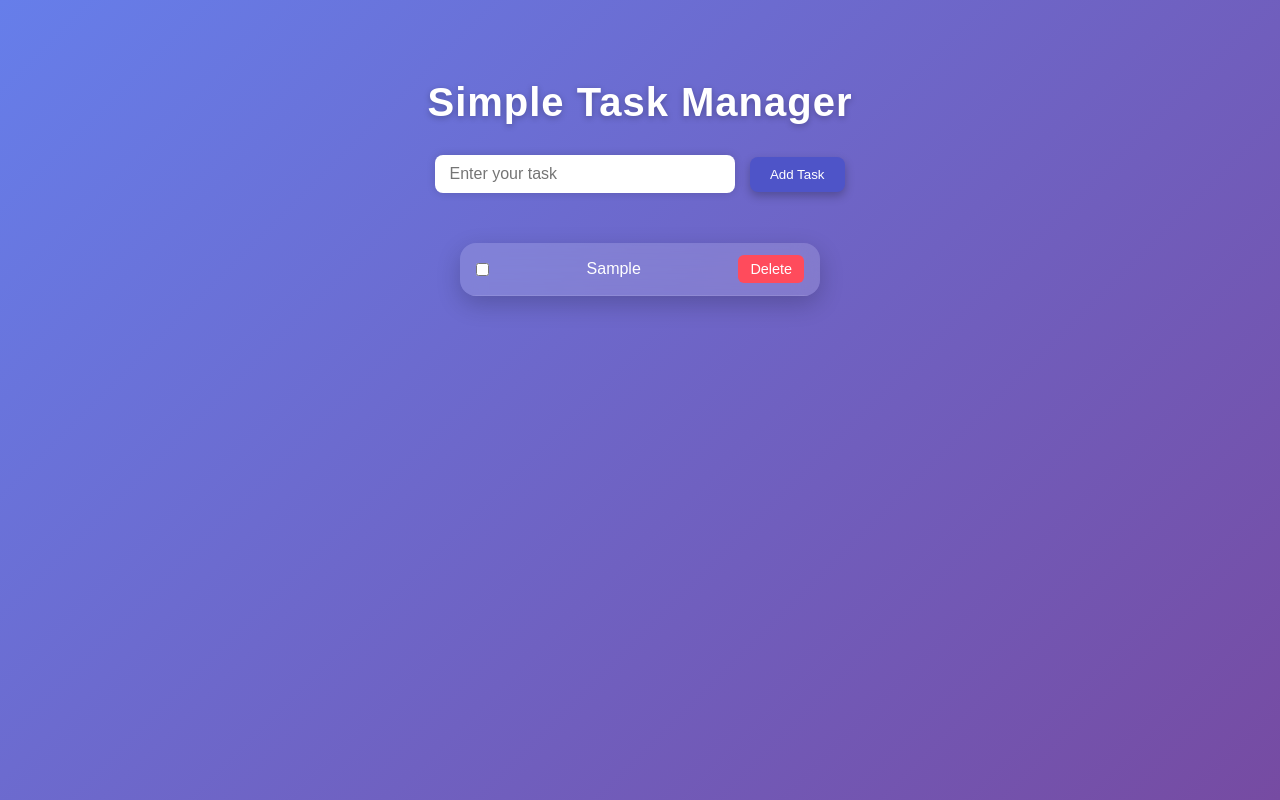
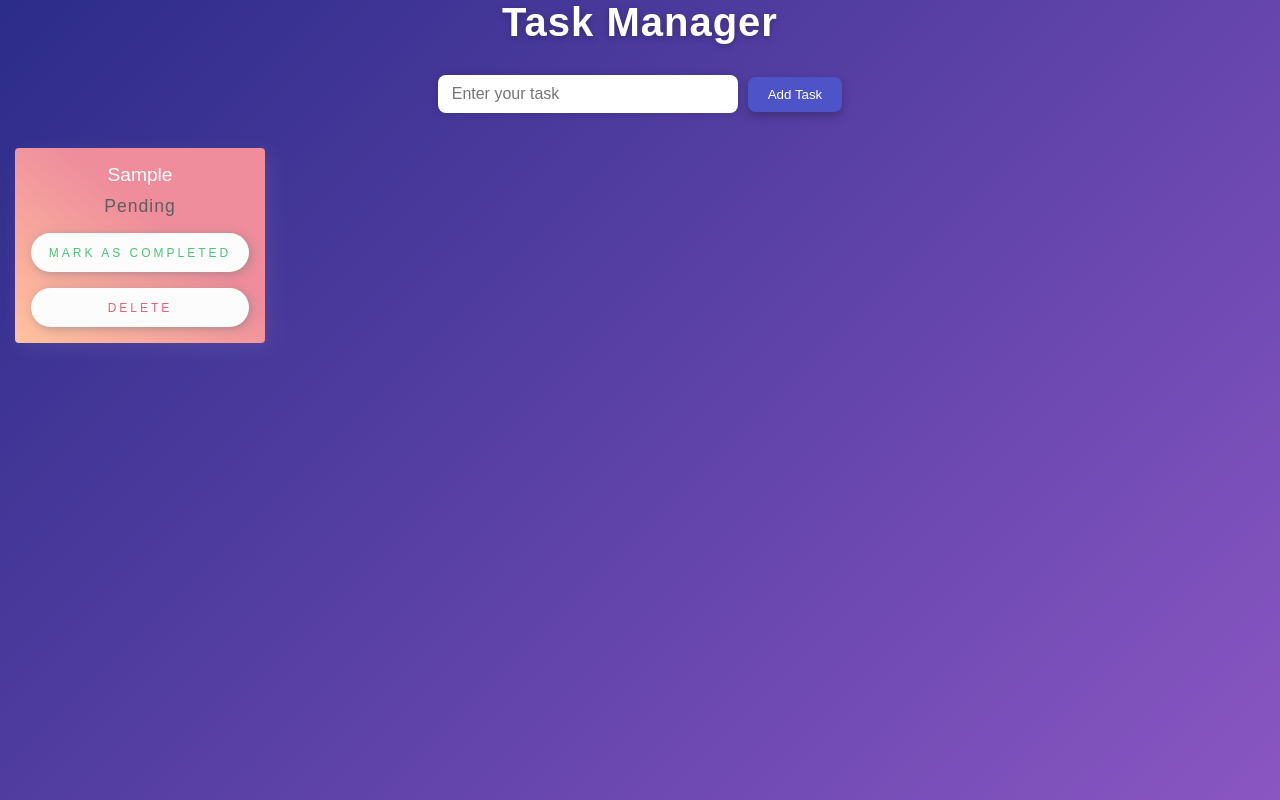
Before and after one commit to minakshiMandoli/task-manager, a plain HTML site: page index.html in a window 1280 px wide. Both pictures are taken after typing "Sample" into the empty fields and a click on the button "Add Task". Drawn offline with Linux system fonts and the light colour scheme.

Commit message:
removed task list, added task cards

```diff
--- a/index.html
+++ b/index.html
@@ -11,15 +11,28 @@
 <body>
 
 
-    <h1>Simple Task Manager</h1>
-    <section class="task-manger">
+    <h1>Task Manager</h1>
+    <section class="task-manager">
         <form id="task-form">
             <input type="text" placeholder="Enter your task" id="task-input" required>
-            <button type="button" id="add-task">Add Task</button>
+            <button type="button" id="add-task-btn">Add Task</button>
         </form>
     </section>
-    <ul id="task-list">
-    </ul>
+
+
+
+       <section id="task-container">
+
+       </section>
+
+           <div class="confirm">
+        <h1>Confirm your action</h1>
+        <p>Are you <strong>really</strong> sure that you want to delete this task?</p>
+        <div class="confirm-actions">
+            <button class="cancel">Cancel</button>
+            <button autofocus class="confirmed">Confirm</button>
+        </div>
+    </div>
     <script src="script.js"></script>
 </body>
 
--- a/script.js
+++ b/script.js
@@ -1,8 +1,14 @@
 
 //selecting elements
 const input = document.getElementById("task-input");
-const addTaskBtn = document.getElementById("add-task");
-const taskList = document.getElementById("task-list");
+const addTaskBtn = document.getElementById("add-task-btn");
+const taskManagerContainer = document.querySelector(".task-manager");
+const confirmEl = document.querySelector(".confirm");
+const confirmedBtn = confirmEl.querySelector(".confirmed");
+const cancelledBtn = confirmEl.querySelector(".cancel");
+
+let indexToBeDeleted = null
+      const taskContainer = document.getElementById('task-container');
 
 // load tasks from local storage when the page loads
 
@@ -14,58 +20,63 @@ function addTask(){
     localStorage.setItem("tasks",JSON.stringify(savedTasks));
 }
 
-//create a new task and add it to the list
-function createTaskNode(task, index){
-    const li=document.createElement("li");
 
-         const checkbox = document.createElement('input');
-    checkbox.type = 'checkbox';
-    checkbox.checked = !!task.completed;
-    checkbox.addEventListener("change", () => {
-        task.completed = checkbox.checked;
-        addTask();
-    })
 
-    // Text of the todo
-    const textSpan = document.createElement("span");
-    textSpan.textContent = task.text;
-    textSpan.style.margin = '0 8px';
+function createTaskNode(task, index) {
+    const taskCard = document.createElement('div');
+    taskCard.classList.add('taskCard');
+    let classVal = "pending";
+    let textVal = "Pending"
     if (task.completed) {
-        textSpan.style.textDecoration = 'line-through';
+      classVal = "completed";
+      textVal = "Completed";
     }
-    // Add double-click event listener to edit todo
-    textSpan.addEventListener("dblclick", () => {
-        const newText = prompt("Edit todo", task.text);
-        if (newText !== null) {
-            task.text = newText.trim()
-            textSpan.textContent = task.text;
-            addTask();
-        }
-    })
+    taskCard.classList.add(classVal);
 
-    // Delete Todo Button
-    const delBtn = document.createElement('button');
-    delBtn.textContent = "Delete";
-    delBtn.addEventListener('click', () => {
-        savedTasks.splice(index, 1);
-        renderTasks();
-        addTask();
-    })
+    const taskText = document.createElement('p');
+    taskText.innerText = task.text;
 
-    li.append(checkbox, textSpan, delBtn);
-    return li
+    const taskStatus = document.createElement('p');
+    taskStatus.classList.add('status');
+    taskStatus.innerText = textVal;
 
+    const toggleButton = document.createElement('button');
+    toggleButton.classList.add("button-box");
+    const btnContentEl = document.createElement("span");
+    btnContentEl.classList.add("green");
+    btnContentEl.innerText = task.completed ? 'Mark as Pending' : 'Mark as Completed';
+    toggleButton.appendChild(btnContentEl);
+    toggleButton.addEventListener('click', () => {
+      savedTasks[index].completed = !savedTasks[index].completed;
+      addTask();
+      renderTasks();
+    });
+
+    const deleteButton = document.createElement('button');
+    deleteButton.classList.add("button-box");
+    const delBtnContentEl = document.createElement("span");
+    delBtnContentEl.classList.add("red");
+    delBtnContentEl.innerText = 'Delete';
+    deleteButton.appendChild(delBtnContentEl);
+    deleteButton.addEventListener('click', () => {
+      indexToBeDeleted = index;
+      confirmEl.style.display = "block";
+      taskManagerContainer?.classList.add("overlay");
+    });
+
+    taskCard.append(taskText, taskStatus, toggleButton, deleteButton);
+  taskContainer.appendChild(taskCard);
 }
-
 // render tasks to the DOM
 function renderTasks(){
-    taskList.innerHTML="";
 
-    console.log("savedTasks.. inside render", savedTasks);
-    savedTasks.forEach((task,index)=>{
-        const node= createTaskNode(task,index);
-        taskList.appendChild(node);
+  taskContainer.innerHTML = '';
+
+  savedTasks.forEach((task,index)=>{
+        createTaskNode(task,index);
+
     });
+
 }
 
 function addTodo() {
@@ -84,4 +95,24 @@ function addTodo() {
 
 // add task event listener
 addTaskBtn.addEventListener("click", addTodo);
+function deleteTask(index) {
+  savedTasks.splice(index, 1);
+  addTask();
+  renderTasks();
+}
+
+confirmedBtn.addEventListener("click", () => {
+  confirmEl.style.display = "none";
+  taskManagerContainer?.classList.remove("overlay");
+  if (indexToBeDeleted !== null) {
+    deleteTask(indexToBeDeleted);
+  }
+  indexToBeDeleted = null;
+});
+
+cancelledBtn.addEventListener("click", () => {
+  confirmEl.style.display = "none";
+  taskManagerContainer?.classList.remove("overlay");
+  indexToBeDeleted = null;
+});
 renderTasks()
--- a/style.css
+++ b/style.css
@@ -6,14 +6,12 @@
 }
 
 body {
-  background: linear-gradient(135deg, #667eea, #764ba2);
-  min-height: 100vh;
-  display: flex;
-  flex-direction: column;
-  align-items: center;
-  justify-content: start;
-  padding-top: 80px;
-  color: #333;
+font-family: Arial, sans-serif;
+    background: linear-gradient(135deg, #2c2c8a, #8a56c2);
+    margin: 0;
+    padding: 0;
+    text-align: center;
+    height: 100vh;
 }
 
 h1 {
@@ -24,73 +22,13 @@ h1 {
   text-shadow: 0 2px 6px rgba(0, 0, 0, 0.25);
 }
 
-/* .task-manager {
-  background: rgba(255, 255, 255, 0.15);
-  border-radius: 16px;
-  backdrop-filter: blur(12px);
-  box-shadow: 0 8px 25px rgba(0, 0, 0, 0.2);
-  padding: 30px;
-  width: 400px;
-} */
-
-#add-task {
-  margin-left: 10px;
-  padding: 10px 20px;
-  background: #4e54c8;
-  color: #fff;
-  border: none;
-  border-radius: 8px;
-  cursor: pointer;
-  font-weight: 500;
-  transition: all 0.3s ease;
-  box-shadow: 0 4px 10px rgba(0, 0, 0, 0.25);
-}
-
-#add-task:hover {
-  background: #8f94fb;
-  transform: translateY(-2px);
-  box-shadow: 0 6px 14px rgba(0, 0, 0, 0.3);
-}
 
 
-#task-list {
-  list-style: none;
-  margin-top: 30px;
-  padding: 0;
-  width: 360px;
-  background: rgba(255, 255, 255, 0.15);
-  border-radius: 16px;
-  backdrop-filter: blur(12px);
-  box-shadow: 0 8px 25px rgba(0, 0, 0, 0.2);
-  overflow: hidden;
-}
-
-/* Each Todo Item */
-#task-list li {
-  display: flex;
-  align-items: center;
-  justify-content: space-between;
-  padding: 12px 16px;
-  color: #fff;
-  border-bottom: 1px solid rgba(255, 255, 255, 0.1);
-  transition: background 0.3s ease;
-}
-
-#task-list li:hover {
-  background: rgba(255, 255, 255, 0.1);
-}
-
-#task-list button {
-
-
-  background: #ff4b5c;
-  color: #fff;
-  border: none;
-  border-radius: 6px;
-  padding: 6px 12px;
-  cursor: pointer;
-  font-size: 0.9rem;
-  transition: all 0.3s ease;
+#task-form {
+    display: flex;
+    justify-content: center;
+    align-items: center;
+    margin-top: 10px;
 }
 
 #task-input {
@@ -104,3 +42,171 @@ h1 {
 
   box-shadow: 0 0 8px rgba(0, 0, 0, 0.15);
 }
+
+
+#add-task-btn {
+  margin-left: 10px;
+  padding: 10px 20px;
+  background: #4e54c8;
+  color: #fff;
+  border: none;
+  border-radius: 8px;
+  cursor: pointer;
+  font-weight: 500;
+  transition: all 0.3s ease;
+  box-shadow: 0 4px 10px rgba(0, 0, 0, 0.25);
+}
+
+#add-task-btn:hover {
+  background: #8f94fb;
+  transform: translateY(-2px);
+  box-shadow: 0 6px 14px rgba(0, 0, 0, 0.3);
+}
+
+
+.button-box {
+    background: #FCFCFC;
+    border-radius: 20px;
+    outline: 0;
+    border: none;
+    box-shadow: 2px 2px 10px rgba(119, 119, 119, 0.5);
+    transition: all 0.5s ease-in-out;
+    margin-top: 1rem;
+    padding: 12px 10px;
+}
+
+.button-box:hover {
+    background: #efefef;
+    transform: scale(1.05);
+    transition: all 0.3s ease-in-out;
+    cursor: pointer;;
+}
+
+.green {
+    color: #4ec07d;
+}
+
+.red {
+    color: #e96075;
+}
+
+.button-box span {
+    font-size: 0.9em;
+    font-weight: 100;
+    letter-spacing: 3px;
+    padding-top: 5px;
+    /* color: #FCFCFC; */
+    padding-bottom: 5px;
+    text-transform: uppercase;
+}
+
+#taskContainer {
+    display: flex;
+       flex-wrap: wrap;
+    margin: 20px;
+}
+.taskCard {
+    display: flex;
+    flex-direction: column;
+    justify-content: center;
+    align-items: stretch;
+    background-color: #ffffff;
+    box-shadow: 5px 5px 20px rgba(203, 205, 211, 0.1);
+    padding: 16px;
+    top: 1rem;
+    width: 250px;
+    min-height: 175px;
+    margin: 15px;
+    border-radius: 4px;
+    transition: box-shadow 0.3s ease;
+}
+
+.taskCard.completed {
+    background: linear-gradient(to bottom right, #B0DB7D 40%, #99DBB4 100%);
+}
+
+.taskCard.pending {
+    background: linear-gradient(to bottom left, #EF8D9C 40%, #FFC39E 100%);
+
+}
+
+.taskCard p {
+    margin: 0;
+    font-size: 1.2rem;
+    color: #fff;
+    word-wrap: break-word;
+}
+
+.taskCard .status {
+    margin-top: 10px;
+    font-size: 14px;
+    font-size: 1.1em;
+    font-weight: 100;
+    color: #5e5e5e;
+    letter-spacing: 1px;
+}
+
+.confirm {
+    display: none;
+    position: absolute;
+    top: 50%;
+    left: 50%;
+    transform: translate(-50%, -50%);
+    width: 80%;
+    min-width: 280px;
+    max-width: 500px;
+    height: auto;
+    background: #E2E2E2;
+    border-radius: 10px;
+    padding: 0;
+    margin: 0;
+    border-top: 1px solid white;
+    animation: fade 0.5s ease 1 forwards;
+}
+
+.confirm h1 {
+    text-align: center;
+    font-size: 1.2rem;
+    margin: 1.5rem 1rem 0.5rem;
+}
+
+.confirm p {
+    text-align: center;
+    font-size: 1rem;
+    margin: 0 2rem 4.5rem;
+}
+
+.confirm button {
+    background: transparent;
+    border: none;
+    color: #1678E5;
+    height: 3rem;
+    font-size: 1rem;
+    width: 50%;
+    position: absolute;
+    bottom: 0;
+    cursor: pointer;
+}
+
+.confirm button:nth-of-type(1) {
+    border-top: 1px solid #B4B4B4;
+    border-right: 1px solid #B4B4B4;
+    left: 0;
+    border-radius: 0 0 0 10px;
+}
+
+.confirm button:nth-of-type(2) {
+    border-top: 1px solid #B4B4B4;
+    right: 0;
+    border-radius: 0 0 10px 0;
+}
+
+.confirm button:focus,
+.confirm button:hover {
+    font-weight: bold;
+    background: #EFEFEF;
+}
+
+.confirm button:active {
+    background: #D6D6D6;
+}
```
